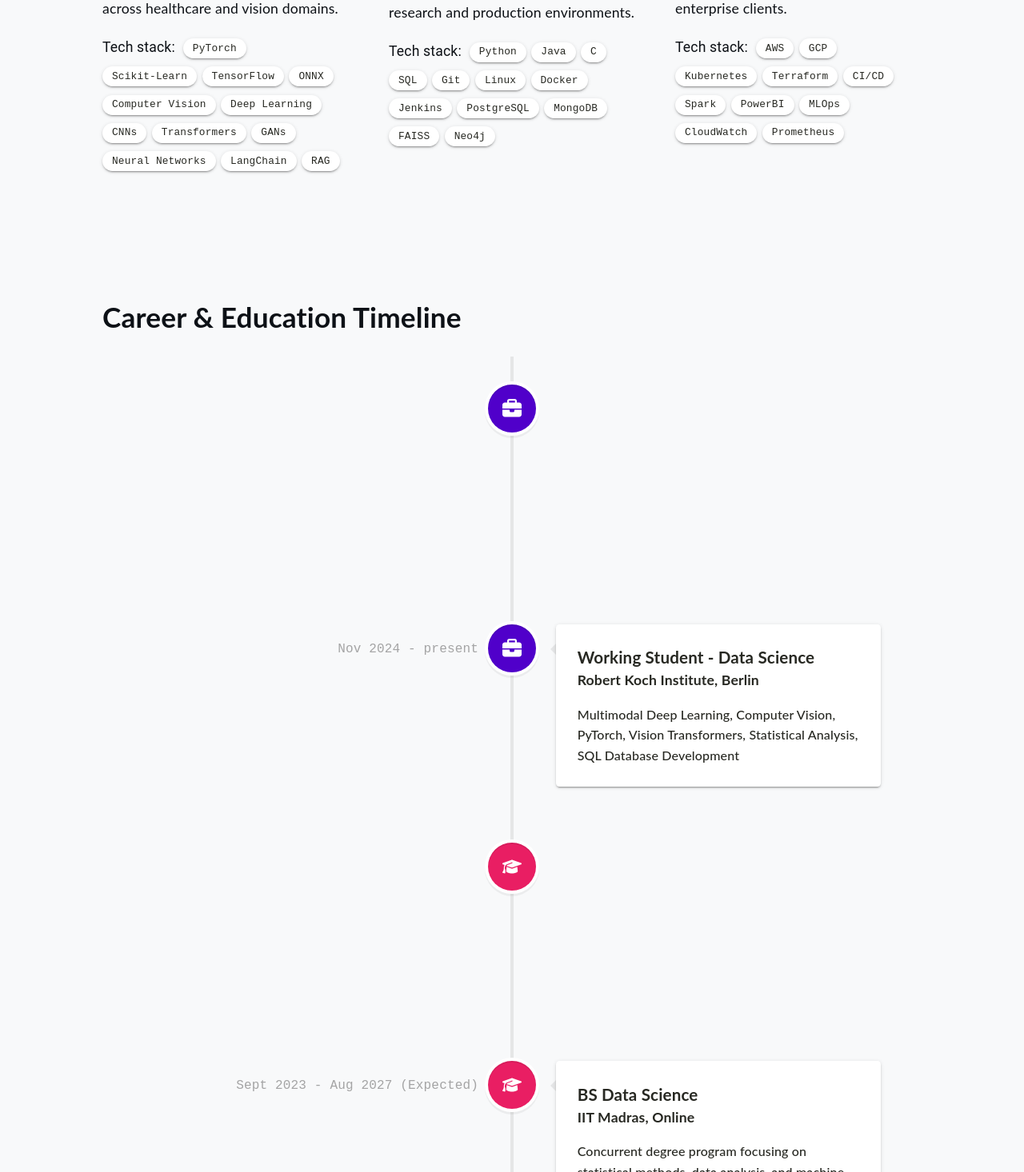
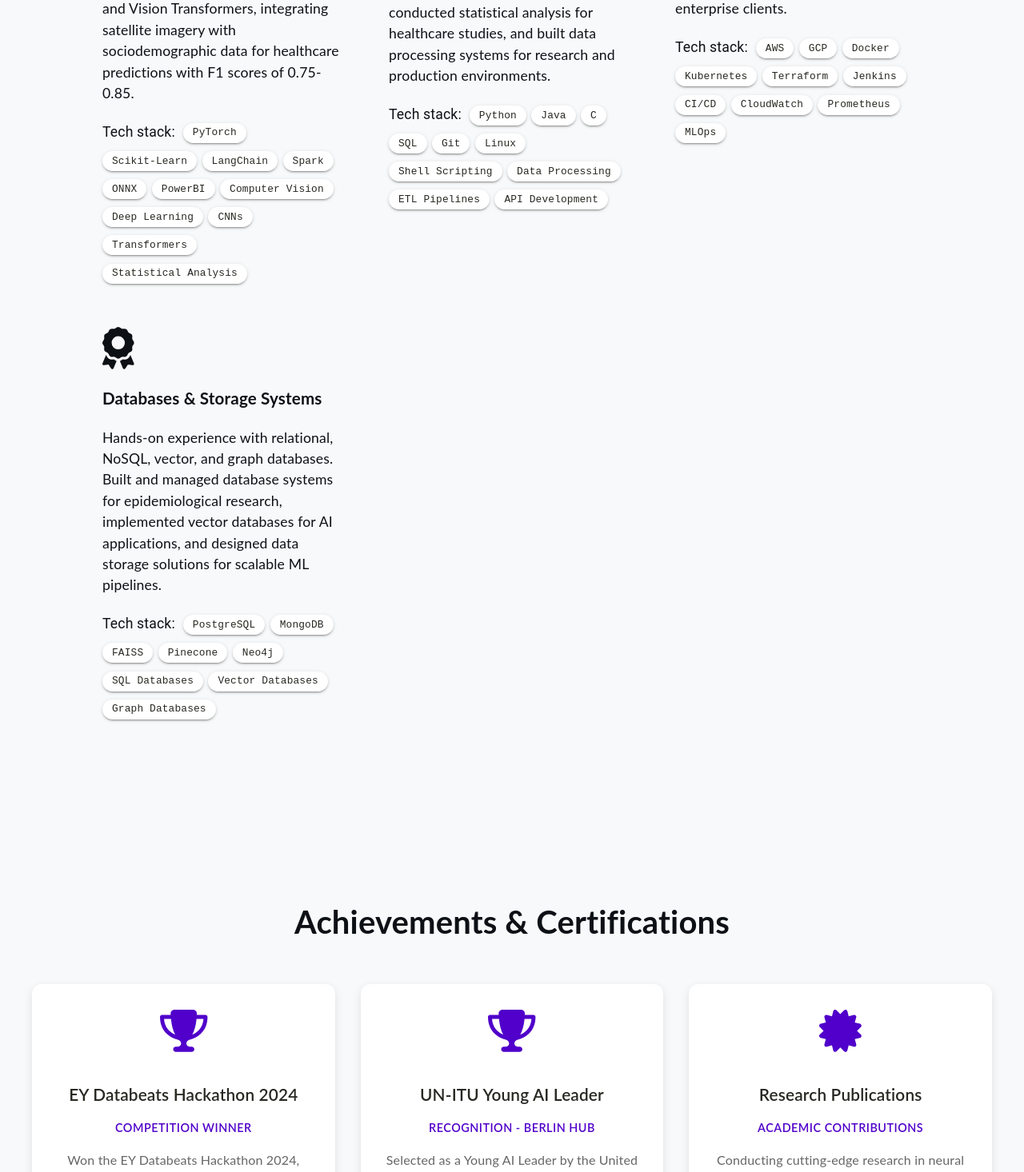
Before and after one commit to mahesh-sadupalli/portfolio, a React (Create React App) app: page / in a window 1280 px wide. Shown: the part 1304-2770 px from the top of the page at 80% size. Built offline with nearby package versions, Linux system fonts and the light colour scheme.

Commit message:
Adding Achievements

```diff
--- a/src/App.tsx
+++ b/src/App.tsx
@@ -10,6 +10,8 @@ import {
 } from "./components";
 import FadeIn from './components/FadeIn';
 import './index.scss';
+import Achievements from './components/Achievements';
+
 
 function App() {
     const [mode, setMode] = useState<string>('light');
@@ -32,6 +34,7 @@ function App() {
         <FadeIn transitionDuration={700}>
             <Main/>
             <Expertise/>
+            <Achievements />
             <Timeline/>
             <Project/>
             <Contact/>
--- /dev/null
+++ b/src/assets/styles/Achievements.scss
@@ -0,0 +1,108 @@
+.achievements-container {
+    padding: 4rem 2rem;
+
+    h1 {
+        font-size: 2.5rem;
+        margin-bottom: 3rem;
+        text-align: center;
+        font-weight: 700;
+    }
+
+    .achievements-grid {
+        display: grid;
+        grid-template-columns: repeat(auto-fit, minmax(280px, 1fr));
+        gap: 2rem;
+        max-width: 1200px;
+        margin: 0 auto;
+    }
+
+    .achievement-card {
+        background: #ffffff;
+        padding: 2rem;
+        border-radius: 12px;
+        box-shadow: 0 4px 12px rgba(0, 0, 0, 0.1);
+        transition: transform 0.3s ease, box-shadow 0.3s ease;
+        text-align: center;
+
+        &:hover {
+            transform: translateY(-5px);
+            box-shadow: 0 8px 24px rgba(0, 0, 0, 0.15);
+        }
+
+        .achievement-icon {
+            color: #5000ca;
+            margin-bottom: 1rem;
+        }
+
+        h3 {
+            font-size: 1.3rem;
+            margin-bottom: 0.5rem;
+            font-weight: 600;
+            color: #272822;
+        }
+
+        .achievement-type {
+            font-size: 0.9rem;
+            color: #5000ca;
+            font-weight: 600;
+            text-transform: uppercase;
+            letter-spacing: 0.5px;
+            margin-bottom: 1rem;
+        }
+
+        p {
+            font-size: 1rem;
+            line-height: 1.6;
+            color: #666666;
+        }
+    }
+}
+
+// Dark mode styles
+.dark {
+    .achievements-container {
+        .achievement-card {
+            background: rgba(255, 255, 255, 0.05);
+
+            &:hover {
+                background: rgba(255, 255, 255, 0.08);
+            }
+
+            h3 {
+                color: #ffffff;
+            }
+
+            p {
+                color: #cccccc;
+            }
+
+            .achievement-icon {
+                color: #8b5cf6;
+            }
+
+            .achievement-type {
+                color: #a78bfa;
+            }
+        }
+    }
+}
+
+// Responsive design
+@media (max-width: 768px) {
+    .achievements-container {
+        padding: 3rem 1.5rem;
+
+        h1 {
+            font-size: 2rem;
+        }
+
+        .achievements-grid {
+            grid-template-columns: 1fr;
+            gap: 1.5rem;
+        }
+
+        .achievement-card {
+            padding: 1.5rem;
+        }
+    }
+}
--- /dev/null
+++ b/src/components/Achievements.tsx
@@ -0,0 +1,46 @@
+import React from "react";
+import '@fortawesome/free-regular-svg-icons'
+import { FontAwesomeIcon } from '@fortawesome/react-fontawesome';
+import { faTrophy, faCertificate } from '@fortawesome/free-solid-svg-icons';
+import '../assets/styles/Achievements.scss';
+
+function Achievements() {
+    return (
+    <div className="container" id="achievements">
+        <div className="achievements-container">
+            <h1>Achievements & Certifications</h1>
+            <div className="achievements-grid">
+                <div className="achievement-card">
+                    <FontAwesomeIcon icon={faTrophy} size="3x" className="achievement-icon"/>
+                    <h3>EY Databeats Hackathon 2024</h3>
+                    <p className="achievement-type">Competition Winner</p>
+                    <p>Won the EY Databeats Hackathon 2024, demonstrating excellence in data science and AI problem-solving in a competitive environment.</p>
+                </div>
+
+                <div className="achievement-card">
+                    <FontAwesomeIcon icon={faTrophy} size="3x" className="achievement-icon"/>
+                    <h3>UN-ITU Young AI Leader</h3>
+                    <p className="achievement-type">Recognition - Berlin Hub</p>
+                    <p>Selected as a Young AI Leader by the United Nations International Telecommunication Union (ITU) Berlin Hub, recognizing contributions to AI research and innovation.</p>
+                </div>
+
+                <div className="achievement-card">
+                    <FontAwesomeIcon icon={faCertificate} size="3x" className="achievement-icon"/>
+                    <h3>Research Publications</h3>
+                    <p className="achievement-type">Academic Contributions</p>
+                    <p>Conducting cutting-edge research in neural network compression and multimodal deep learning, with ongoing work toward conference submissions including NeurIPS.</p>
+                </div>
+
+                <div className="achievement-card">
+                    <FontAwesomeIcon icon={faCertificate} size="3x" className="achievement-icon"/>
+                    <h3>Multi-Institutional Research</h3>
+                    <p className="achievement-type">Collaborative Excellence</p>
+                    <p>Successfully collaborating across multiple prestigious institutions including Rolls Royce, BTU Cottbus-Senftenberg, TU Berlin, Robert Koch Institute, and Friendship Systems.</p>
+                </div>
+            </div>
+        </div>
+    </div>
+    );
+}
+
+export default Achievements;
--- a/src/components/Expertise.tsx
+++ b/src/components/Expertise.tsx
@@ -1,23 +1,22 @@
 import React from "react";
 import '@fortawesome/free-regular-svg-icons'
 import { FontAwesomeIcon } from '@fortawesome/react-fontawesome';
-import { faBrain, faChartLine, faCloud } from '@fortawesome/free-solid-svg-icons';
+import { faBrain, faCode, faCloud, faAward } from '@fortawesome/free-solid-svg-icons';
 import Chip from '@mui/material/Chip';
 import '../assets/styles/Expertise.scss';
 
 const labelsFirst = [
     "PyTorch",
     "Scikit-Learn",
-    "TensorFlow",
+    "LangChain",
+    "Spark",
     "ONNX",
+    "PowerBI",
     "Computer Vision",
     "Deep Learning",
     "CNNs",
     "Transformers",
-    "GANs",
-    "Neural Networks",
-    "LangChain",
-    "RAG"
+    "Statistical Analysis"
 ];
 
 const labelsSecond = [
@@ -27,25 +26,34 @@ const labelsSecond = [
     "SQL",
     "Git",
     "Linux",
-    "Docker",
-    "Jenkins",
-    "PostgreSQL",
-    "MongoDB",
-    "FAISS",
-    "Neo4j"
+    "Shell Scripting",
+    "Data Processing",
+    "ETL Pipelines",
+    "API Development"
 ];
 
 const labelsThird = [
     "AWS",
     "GCP",
+    "Docker",
     "Kubernetes",
     "Terraform",
+    "Jenkins",
     "CI/CD",
-    "Spark",
-    "PowerBI",
-    "MLOps",
     "CloudWatch",
-    "Prometheus"
+    "Prometheus",
+    "MLOps"
+];
+
+const labelsFourth = [
+    "PostgreSQL",
+    "MongoDB",
+    "FAISS",
+    "Pinecone",
+    "Neo4j",
+    "SQL Databases",
+    "Vector Databases",
+    "Graph Databases"
 ];
 
 function Expertise() {
@@ -56,8 +64,8 @@ function Expertise() {
             <div className="skills-grid">
                 <div className="skill">
                     <FontAwesomeIcon icon={faBrain} size="3x"/>
-                    <h3>AI/ML Research & Development</h3>
-                    <p>Specialized in neural network architectures, computer vision, and deep learning. Currently researching neural network-based compression achieving 20-50x ratios with sub-1% error. Experienced with multimodal learning, transformers, and GANs across healthcare and vision domains.</p>
+                    <h3>AI/ML & Data Science</h3>
+                    <p>Currently conducting Master's thesis research on neural network-based data compression at Rolls Royce, BTU, and TU Berlin, achieving 20-50x compression ratios. Developing multimodal deep learning models at Robert Koch Institute using PyTorch and Vision Transformers, integrating satellite imagery with sociodemographic data for healthcare predictions with F1 scores of 0.75-0.85.</p>
                     <div className="flex-chips">
                         <span className="chip-title">Tech stack:</span>
                         {labelsFirst.map((label, index) => (
@@ -67,9 +75,9 @@ function Expertise() {
                 </div>
 
                 <div className="skill">
-                    <FontAwesomeIcon icon={faChartLine} size="3x"/>
-                    <h3>Software Engineering & Data Systems</h3>
-                    <p>Full-stack development expertise spanning backend systems, databases, and production ML pipelines. Built enterprise microservices, implemented CI/CD workflows, and developed scalable data processing systems for research and production environments.</p>
+                    <FontAwesomeIcon icon={faCode} size="3x"/>
+                    <h3>Programming & Data Engineering</h3>
+                    <p>Proficient in multiple programming languages with strong experience in data processing, database management, and building scalable data pipelines. Developed SQL databases for epidemiological research, conducted statistical analysis for healthcare studies, and built data processing systems for research and production environments.</p>
                     <div className="flex-chips">
                         <span className="chip-title">Tech stack:</span>
                         {labelsSecond.map((label, index) => (
@@ -89,6 +97,18 @@ function Expertise() {
                         ))}
                     </div>
                 </div>
+
+                <div className="skill">
+                    <FontAwesomeIcon icon={faAward} size="3x"/>
+                    <h3>Databases & Storage Systems</h3>
+                    <p>Hands-on experience with relational, NoSQL, vector, and graph databases. Built and managed database systems for epidemiological research, implemented vector databases for AI applications, and designed data storage solutions for scalable ML pipelines.</p>
+                    <div className="flex-chips">
+                        <span className="chip-title">Tech stack:</span>
+                        {labelsFourth.map((label, index) => (
+                            <Chip key={index} className='chip' label={label} />
+                        ))}
+                    </div>
+                </div>
             </div>
         </div>
     </div>
--- a/src/components/Navigation.tsx
+++ b/src/components/Navigation.tsx
@@ -17,7 +17,7 @@ import MenuIcon from '@mui/icons-material/Menu';
 import Toolbar from '@mui/material/Toolbar';
 
 const drawerWidth = 240;
-const navItems = [['Expertise', 'expertise'], ['History', 'history'], ['Projects', 'projects'], ['Contact', 'contact']];
+const navItems = [['Expertise', 'expertise'], ['Achievements', 'achievements'], ['History', 'history'], ['Projects', 'projects'], ['Contact', 'contact']];
 
 function Navigation({parentToChild, modeChange}: any) {
 
```
